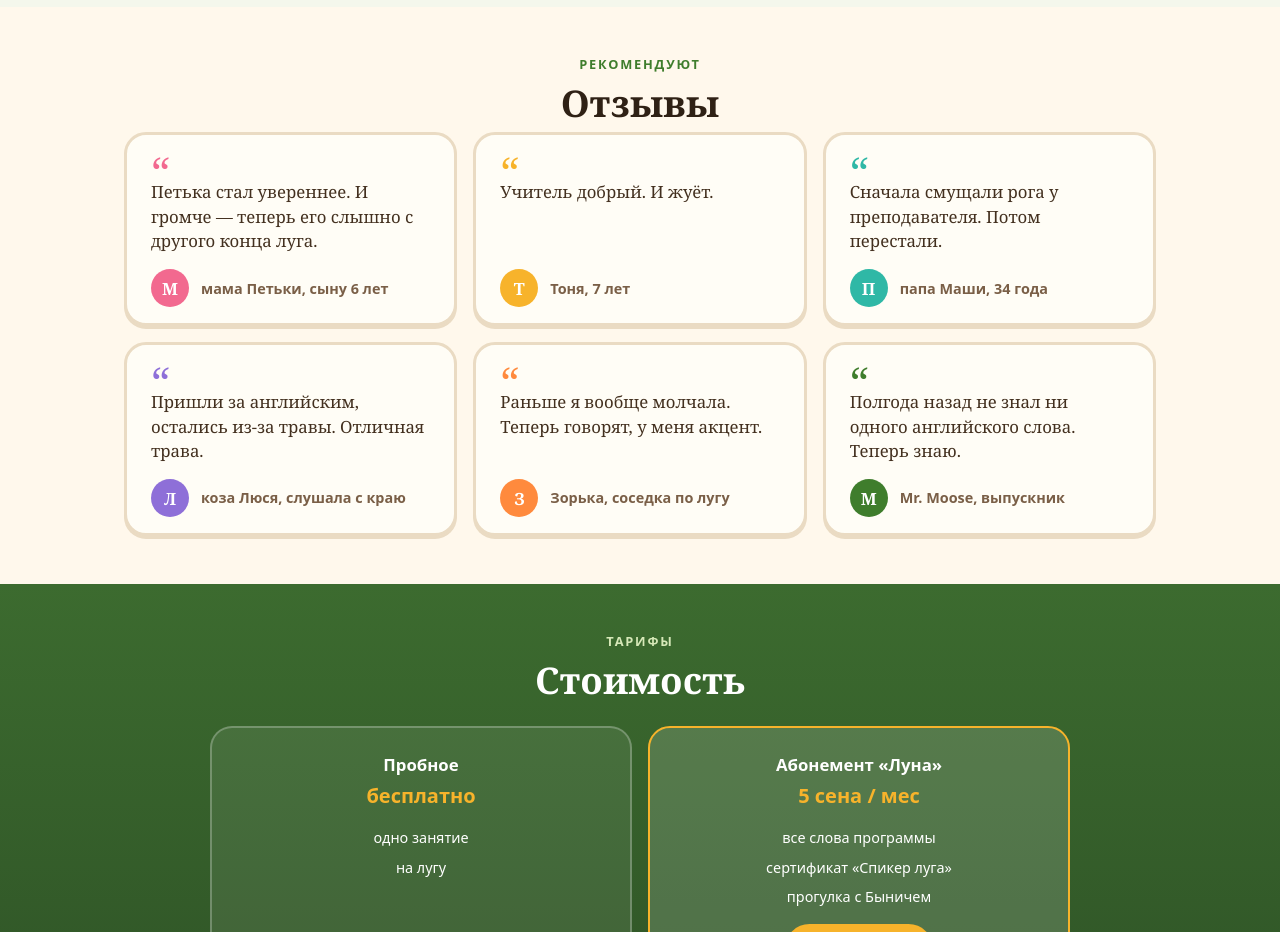
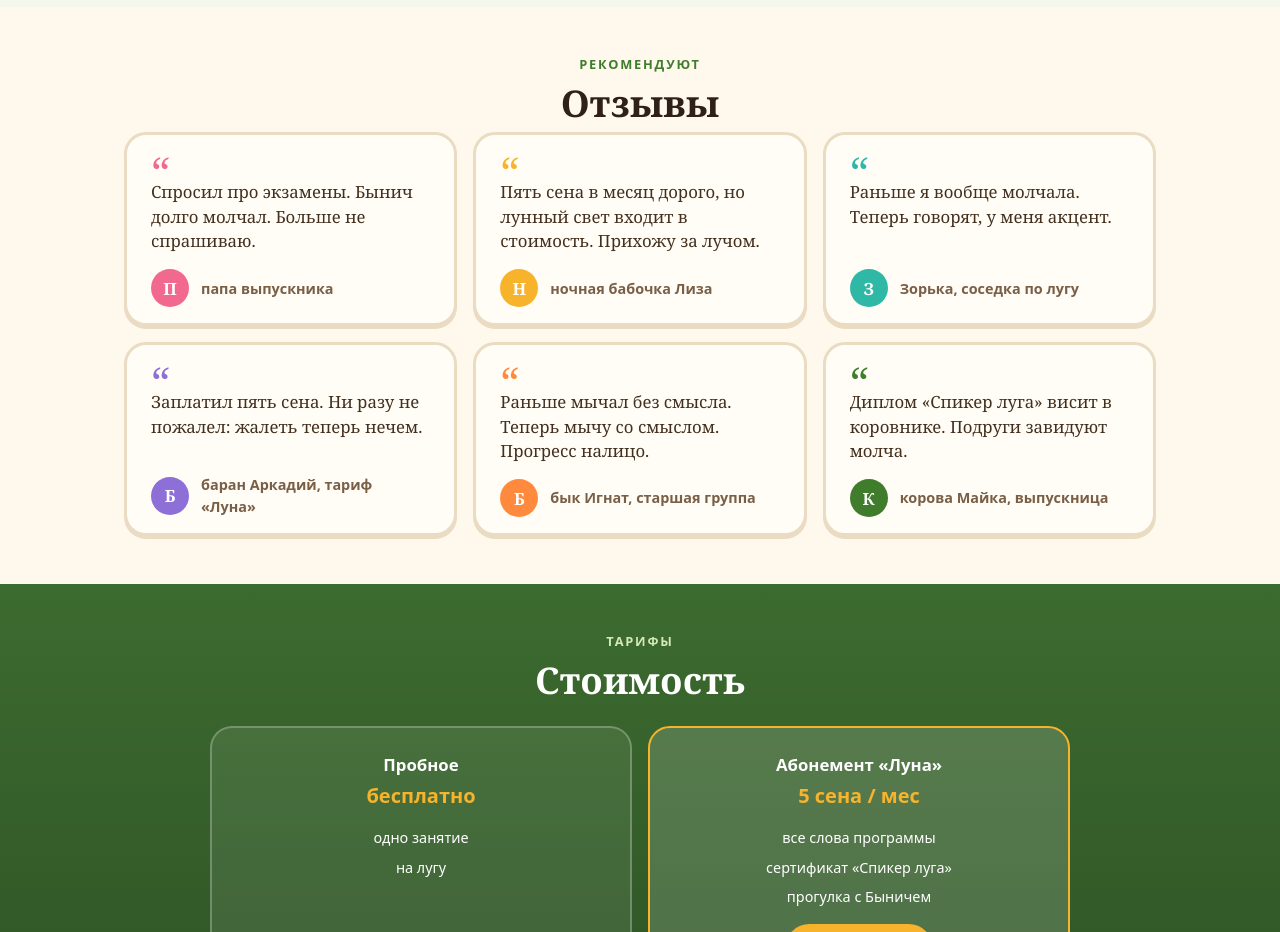
Before and after one commit to enikey87/mu-en, a website built with Vite: page index.html in a window 1280 px wide. Shown: the part 4000-4932 px from the top of the page. Built offline with nearby package versions, Linux system fonts and the light colour scheme.

Commit message:
v1.9: пул отзывов 6 → 29, на странице случайные шесть
src/reviews.ts: пул из 29 смешных отзывов — дети, родители, коровы,
баран с тарифом «Луна», переводчик бык Пётр, наблюдательный ворон
про Гусака, мышонок ради прыжков, бабочка за лунным светом. Шесть
старых отзывов сохранены.

При каждом входе main.ts перемешивает пул и показывает случайные
шесть (Фишер—Йейтс), аватаркам цвет достаётся из палитры «Луга»
по кругу. Из index.html зашитые карточки убраны, из CSS удалены
неиспользуемые quote--1…6.

Пул проверен скриптом: без дубликатов и пустых, кавычки парные.

```diff
--- a/index.html
+++ b/index.html
@@ -80,50 +80,8 @@
       <section class="section" id="reviews">
         <p class="section__eyebrow">Рекомендуют</p>
         <h2>Отзывы</h2>
-        <div class="quotes">
-          <figure class="quote quote--1">
-            <blockquote>Петька стал увереннее. И громче — теперь его слышно с другого конца луга.</blockquote>
-            <figcaption class="quote__meta">
-              <span class="quote__avatar" aria-hidden="true">М</span>
-              мама Петьки, сыну 6 лет
-            </figcaption>
-          </figure>
-          <figure class="quote quote--2">
-            <blockquote>Учитель добрый. И жуёт.</blockquote>
-            <figcaption class="quote__meta">
-              <span class="quote__avatar" aria-hidden="true">Т</span>
-              Тоня, 7 лет
-            </figcaption>
-          </figure>
-          <figure class="quote quote--3">
-            <blockquote>Сначала смущали рога у преподавателя. Потом перестали.</blockquote>
-            <figcaption class="quote__meta">
-              <span class="quote__avatar" aria-hidden="true">П</span>
-              папа Маши, 34 года
-            </figcaption>
-          </figure>
-          <figure class="quote quote--4">
-            <blockquote>Пришли за английским, остались из-за травы. Отличная трава.</blockquote>
-            <figcaption class="quote__meta">
-              <span class="quote__avatar" aria-hidden="true">Л</span>
-              коза Люся, слушала с краю
-            </figcaption>
-          </figure>
-          <figure class="quote quote--5">
-            <blockquote>Раньше я вообще молчала. Теперь говорят, у меня акцент.</blockquote>
-            <figcaption class="quote__meta">
-              <span class="quote__avatar" aria-hidden="true">З</span>
-              Зорька, соседка по лугу
-            </figcaption>
-          </figure>
-          <figure class="quote quote--6">
-            <blockquote>Полгода назад не знал ни одного английского слова. Теперь знаю.</blockquote>
-            <figcaption class="quote__meta">
-              <span class="quote__avatar" aria-hidden="true">M</span>
-              Mr. Moose, выпускник
-            </figcaption>
-          </figure>
-        </div>
+        <!-- при каждом входе main.ts берёт случайные шесть из пула (src/reviews.ts) -->
+        <div class="quotes" id="quotes"></div>
       </section>
 
       <section class="premium" id="premium">
--- a/src/main.ts
+++ b/src/main.ts
@@ -2,6 +2,7 @@ import './styles.css'
 import { engine } from './audio'
 import { WORDS, LEVELS, type Word } from './words'
 import { WORD_ART } from './word-art'
+import { REVIEWS, AVATAR_COLORS } from './reviews'
 import { MooDetector, MicError, type MicFailReason } from './moo-detector'
 import type { MooFailReason, MooLive, MooVerdict } from './moo-core'
 
@@ -532,6 +533,28 @@ if (bull) {
     askInput.value = ''
   })
 
+  // ---------- отзывы: при каждом входе — случайные шесть из пула ----------
+  const quotesEl = document.getElementById('quotes')
+  if (quotesEl) {
+    const shuffled = [...REVIEWS]
+    for (let i = shuffled.length - 1; i > 0; i--) {
+      const j = Math.floor(Math.random() * (i + 1))
+      ;[shuffled[i], shuffled[j]] = [shuffled[j], shuffled[i]]
+    }
+    shuffled.slice(0, 6).forEach((review, i) => {
+      const figure = document.createElement('figure')
+      figure.className = 'quote'
+      figure.style.setProperty('--avatar-bg', AVATAR_COLORS[i % AVATAR_COLORS.length])
+      figure.innerHTML = `
+        <blockquote>${review.text}</blockquote>
+        <figcaption class="quote__meta">
+          <span class="quote__avatar" aria-hidden="true">${review.author.charAt(0).toUpperCase()}</span>
+          ${review.author}
+        </figcaption>`
+      quotesEl.append(figure)
+    })
+  }
+
   // ---------- Бынич следует за прокруткой ----------
   // В hero фиксированный слой в точности накрывает плейсхолдер (.hero__stage).
   // Когда hero прокручен, Бынич «причаливает» в правый нижний угол и остаётся компаньоном.
--- /dev/null
+++ b/src/reviews.ts
@@ -0,0 +1,52 @@
+/* ============================================================
+   ПУЛ ОТЗЫВОВ.
+
+   Все отзывчивые и смешные, как и положено лугу. При каждом входе
+   на страницу main.ts берёт из пула случайные шесть — так страница
+   каждый раз немного новая. Пополнять просто: добавить объект
+   { text, author } в конец массива.
+
+   Автором может быть кто угодно: дети, родители, коровы, чайки
+   и наблюдательный ворон. Аватарка — первая буква имени, цвет
+   берётся из палитры «Луга» по кругу.
+   ============================================================ */
+
+export interface Review {
+  text: string
+  author: string
+}
+
+export const REVIEWS: Review[] = [
+  { text: 'Петька стал увереннее. И громче — теперь его слышно с другого конца луга.', author: 'мама Петьки, сыну 6 лет' },
+  { text: 'Учитель добрый. И жуёт.', author: 'Тоня, 7 лет' },
+  { text: 'Сначала смущали рога у преподавателя. Потом перестали.', author: 'папа Маши, 34 года' },
+  { text: 'Пришли за английским, остались из-за травы. Отличная трава.', author: 'коза Люся, слушала с краю' },
+  { text: 'Раньше я вообще молчала. Теперь говорят, у меня акцент.', author: 'Зорька, соседка по лугу' },
+  { text: 'Полгода назад не знал ни одного английского слова. Теперь знаю.', author: 'Mr. Moose, выпускник' },
+  { text: 'Сын здоровается с коровами на английском. Коровы в замешательстве, но вежливы.', author: 'папа Игната, 5 лет' },
+  { text: 'Раньше боялся мычать при других. Теперь мычу первым.', author: 'телёнок Гоша, 3 месяца' },
+  { text: 'Перевожу документы на муу. Клиенты довольны. Клиенты — коровы.', author: 'бык Пётр, переводчик' },
+  { text: 'Спросил, не спорная ли методика. Бынич ответил: «moot». Отлегло.', author: 'выпускник второго уровня' },
+  { text: 'Заплатил пять сена. Ни разу не пожалел: жалеть теперь нечем.', author: 'баран Аркадий, тариф «Луна»' },
+  { text: 'Диплом «Спикер луга» висит в коровнике. Подруги завидуют молча.', author: 'корова Майка, выпускница' },
+  { text: 'Проверял систему: сказал «ааа» в микрофон. Не засчитал. Честный бык.', author: 'папа двойняшек, 40 лет' },
+  { text: 'Теперь вся семья мычит за завтраком. Завтрак стал длиннее и громче.', author: 'мама Веры, 8 лет' },
+  { text: 'Гусак из соседнего леса считает свою методику лучше. Его никто не понимает, но он громкий.', author: 'ворон Фёдор, наблюдательный' },
+  { text: 'Выучил слово moon. Проверил ночью: луна на месте. Домашнее задание выполнено.', author: 'Марк, 5 лет' },
+  { text: 'Сидели на лугу, смотрели на луну. Получилось предложение. Учитель доволен.', author: 'выпускница Клава' },
+  { text: 'Раньше мычал без смысла. Теперь мычу со смыслом. Прогресс налицо.', author: 'бык Игнат, старшая группа' },
+  { text: 'Лучший учитель. Рога — на счастье: счастья заметно прибавилось.', author: 'мама Маши, 33 года' },
+  { text: 'Продлевал абонемент. Бынич расписался копытом. Юридически безупречно.', author: 'хомяк Поликарп, тариф «Луна»' },
+  { text: 'Скачет от радости, когда выучиваешь слово. Теперь учу слова ради прыжков.', author: 'мышонок Тишка, 2 месяца' },
+  { text: 'Учусь третий месяц, знаю двадцать одно слово. На лугу этого достаточно.', author: 'индюк Прохор, уровень 3' },
+  { text: 'Пробное занятие — бесплатно. Дальше — смешно. Рекомендую и то и другое.', author: 'ёж Кирилл, проходил мимо' },
+  { text: 'После курса перестал путать луну с сыром. Тяжёлый период позади.', author: 'мышь Семён, выпускник' },
+  { text: 'Дочери поставили уровень Moon, сыну тоже. Бынич не сравнивает детей. Бынич вообще немногословен.', author: 'мама двоих учеников' },
+  { text: 'Пять сена в месяц дорого, но лунный свет входит в стоимость. Прихожу за лучом.', author: 'ночная бабочка Лиза' },
+  { text: 'Спросил про экзамены. Бынич долго молчал. Больше не спрашиваю.', author: 'папа выпускника' },
+  { text: 'Сказал в микрофон «муууу» — засчитало. Микрофон теперь любимая часть компьютера.', author: 'Стёпа, 6 лет' },
+  { text: 'Ходил на пробное занятие. Остался навсегда. Трава действительно отменная.', author: 'овца Меланья, старожил луга' },
+]
+
+/** Цвета аватарок — палитра «Луга», чередуются по кругу. */
+export const AVATAR_COLORS = ['#f2698f', '#f7b32b', '#2fb8a6', '#8e6fd8', '#ff8a3d', '#3f7d2c']
--- a/src/styles.css
+++ b/src/styles.css
@@ -598,30 +598,6 @@ h2 {
   font-family: var(--font-display);
   font-size: var(--text-md);
   font-weight: 700;
-}
-
-.quote--1 {
-  --avatar-bg: var(--pink-500);
-}
-
-.quote--2 {
-  --avatar-bg: var(--amber-500);
-}
-
-.quote--3 {
-  --avatar-bg: var(--teal-500);
-}
-
-.quote--4 {
-  --avatar-bg: var(--violet-500);
-}
-
-.quote--5 {
-  --avatar-bg: var(--accent-500);
-}
-
-.quote--6 {
-  --avatar-bg: var(--grass-700);
 }
 
 /* тариф */
```
Also changed, not shown: README.md.
